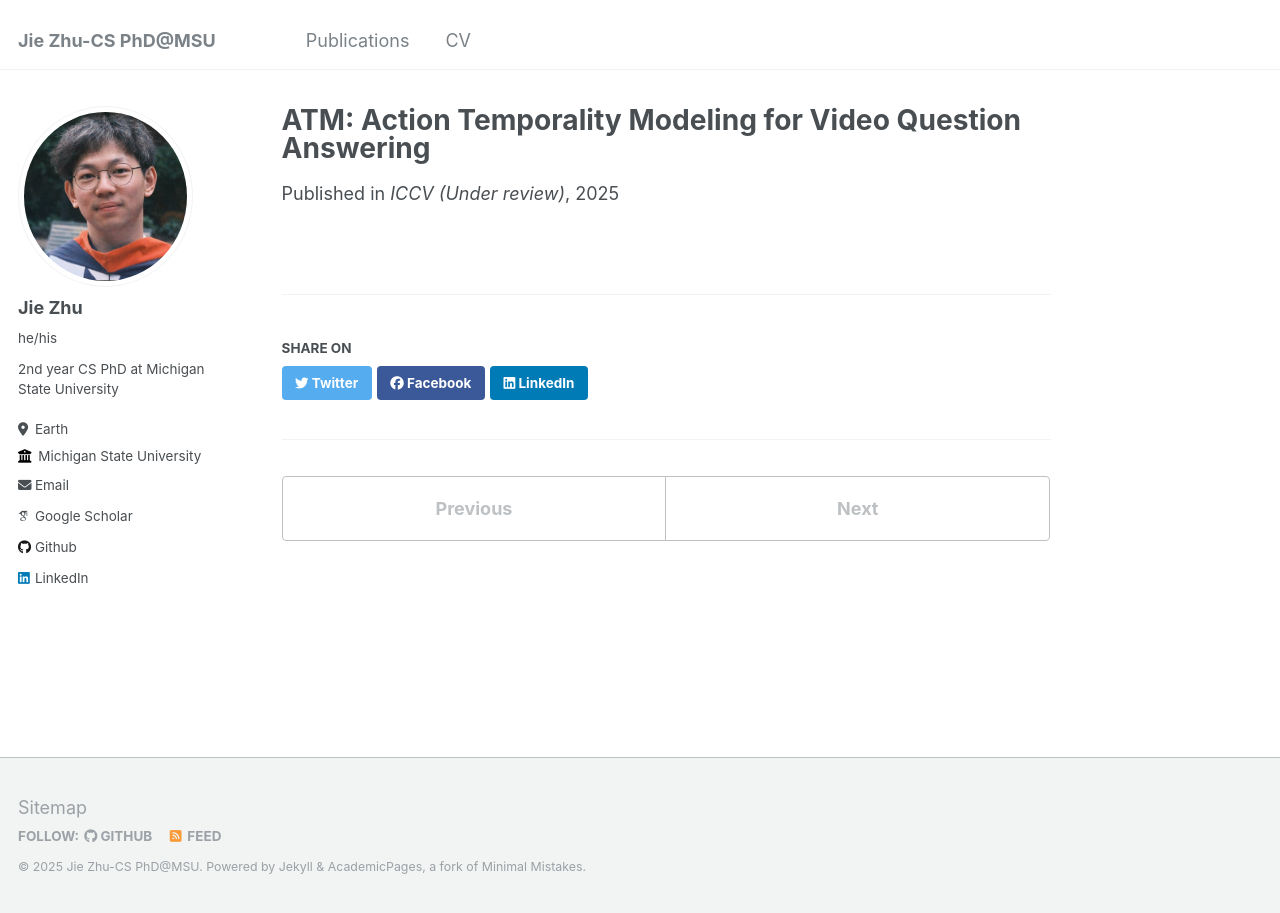
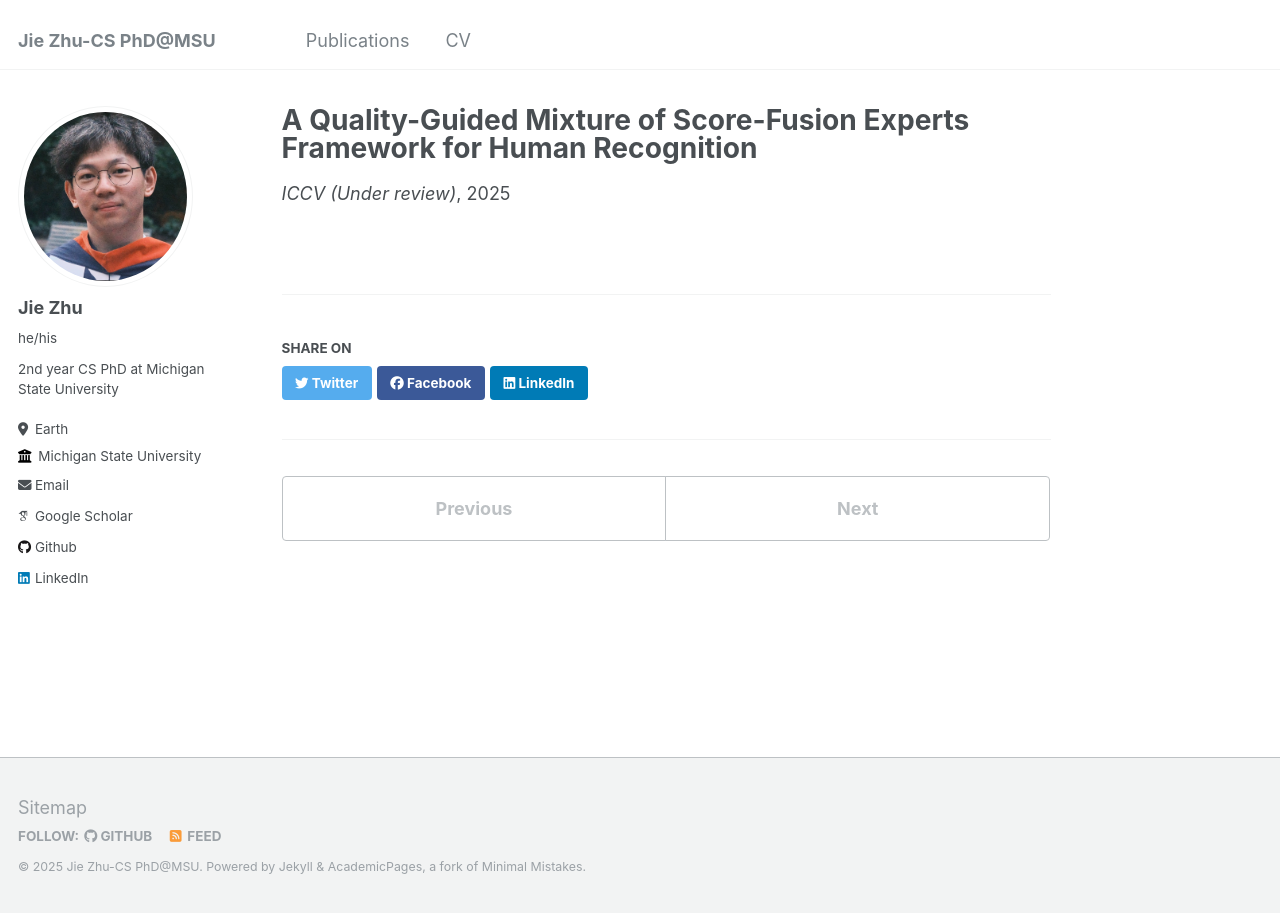
Before and after one commit to jiezhu23/jiezhu23.github.io, a Jekyll site: the page built from _publications/2025-03-10-QME.md, in a window 1280 px wide. Built offline with Jekyll 4.4.1, drawn with Linux system fonts in a browser that asks for light colours; some web fonts are replaced.

Commit message:
update pubs format

```diff
--- a/_layouts/single.html
+++ b/_layouts/single.html
@@ -37,7 +37,9 @@ layout: default
         {% if page.collection == 'teaching' %}
           <p> {{ page.type }}, <i>{{ page.venue }}</i>, {{ page.date | default: "1900-01-01" | date: "%Y" }} </p>
         {% elsif page.venue and page.date %}
-          <p>Published in <i>{{ page.venue }}</i>, {{ page.date | default: "1900-01-01" | date: "%Y" }} </p>
+          <!-- <p>Published in <i>{{ page.venue }}</i>, {{ page.date | default: "1900-01-01" | date: "%Y" }} </p> -->
+          <p> <i>{{ page.venue }}</i>, {{ page.date | default: "1900-01-01" | date: "%Y" }} </p>
+
         {% elsif page.date %}
           <p class="page__date"><strong><i class="fa fa-fw fa-calendar" aria-hidden="true"></i> {{ site.data.ui-text[site.locale].date_label | default: "Published:" }}</strong> <time datetime="{{ page.date | date_to_xmlschema }}">{{ page.date | default: "1900-01-01" | date: "%B %d, %Y" }}</time></p>
         {% endif %}
--- a/_publications/2025-03-10-QME.md
+++ b/_publications/2025-03-10-QME.md
@@ -1,5 +1,5 @@
 ---
-title: "ATM: Action Temporality Modeling for Video Question Answering"
+title: "A Quality-Guided Mixture of Score-Fusion Experts Framework for Human Recognition"
 collection: publications
 permalink: /publication/2025-03-10-QME
 excerpt: ''
```
Also changed, not shown: _publications/2025-03-10-SiT.md (+1 -1 lines).
